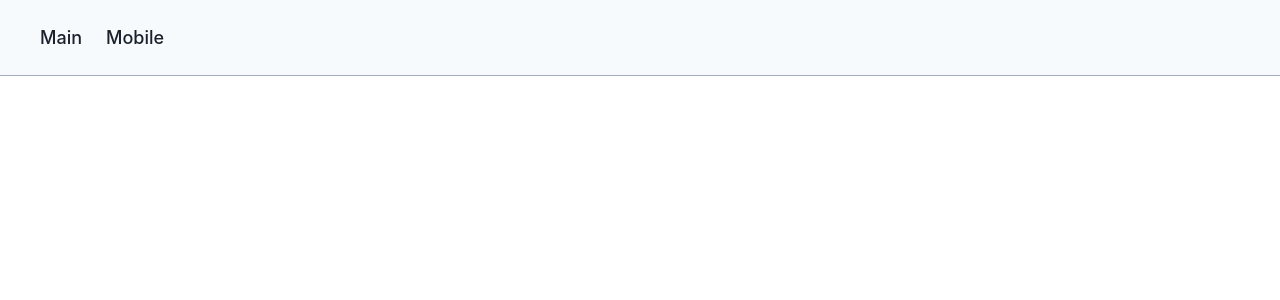
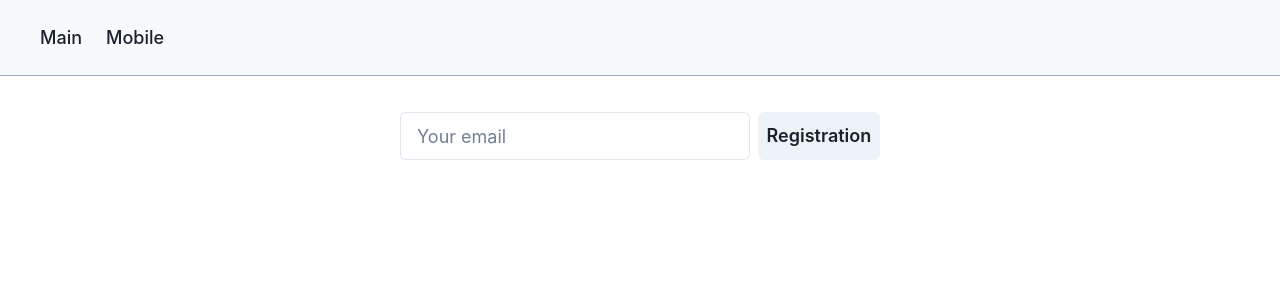
Before and after one commit to serhiipopov/payment-stripe, a Next.js app: page / in a window 1280 px wide. Shown: the top 300 px of the page. Built offline with nearby package versions, Linux system fonts and the light colour scheme.

Commit message:
add newsletter route

```diff
--- /dev/null
+++ b/pages/api/newsletter/index.js
@@ -0,0 +1,17 @@
+import { method } from '../../../src/constants';
+
+function handler(req, res) {
+  if (req.method === method.POST) {
+    const userEmail = req.body.email
+
+    if (!userEmail || !userEmail.includes('@')) {
+      res.status(422).json({ message: 'Invalid email address!' })
+      return
+    }
+
+    console.log(userEmail)
+    res.status(201).json({ message: 'Signed up!' })
+  }
+}
+
+export default handler;
--- a/pages/index.js
+++ b/pages/index.js
@@ -1,5 +1,6 @@
 import Head from 'next/head'
 import { Container } from '@chakra-ui/react';
+import NewsletterRegistration from '../src/components/newsletter-registration/newsletter-registartion';
 
 export default function Home() {
   return (
@@ -14,6 +15,7 @@ export default function Home() {
         <meta name='description' content='Generated by create next app' />
         <meta name='viewport' content='width=device-width, initial-scale=1' />
       </Head>
+      <NewsletterRegistration />
     </Container>
   )
 }
--- a/src/components/feedback/feedback.js
+++ b/src/components/feedback/feedback.js
@@ -45,7 +45,7 @@ const FeedbackForm = () => {
           <Input
             id='name'
             type='name'
-            placeholder='your name'
+            placeholder='Your name'
             value={formFields.name}
             onChange={formHandler}
           />
@@ -53,7 +53,7 @@ const FeedbackForm = () => {
             id='text'
             type='text'
             rows={4}
-            placeholder='feedback'
+            placeholder='Feedback'
             value={formFields.text}
             onChange={formHandler}
           />
--- /dev/null
+++ b/src/components/newsletter-registration/newsletter-registartion.js
@@ -0,0 +1,45 @@
+import { Box, Center, Input, Stack } from '@chakra-ui/react';
+import Button from '../ui/button';
+import { method } from '../../constants';
+import { useRef } from 'react';
+
+const NewsletterRegistration = () => {
+  const emailInputRef = useRef();
+
+  const registrationHandler = (e) => {
+    e.preventDefault()
+
+    const enteredEmail = emailInputRef.current?.value;
+
+    fetch('/api/newsletter', {
+      method: method.POST,
+      body: JSON.stringify({ email: enteredEmail }),
+      headers: {
+        'Content-Type': 'application/json',
+      }
+    })
+      .then((response) => response.json())
+      .then((data) => console.log(data))
+  }
+
+  return (
+    <Center>
+      <Box w='50%' pt='12'>
+        <form onSubmit={registrationHandler}>
+          <Stack direction='row' spacing='2'>
+            <Input
+              size='lg'
+              ref={emailInputRef}
+              id='email'
+              type='email'
+              placeholder='Your email'
+            />
+            <Button type='submit'>Registration</Button>
+          </Stack>
+        </form>
+      </Box>
+    </Center>
+  );
+};
+
+export default NewsletterRegistration;
--- /dev/null
+++ b/src/constants/index.js
@@ -0,0 +1,4 @@
+export const method = {
+  GET: 'GET',
+  POST: 'POST',
+};
```
Also changed, not shown: pages/feedback/index.js (deleted, +0 -46 lines).
